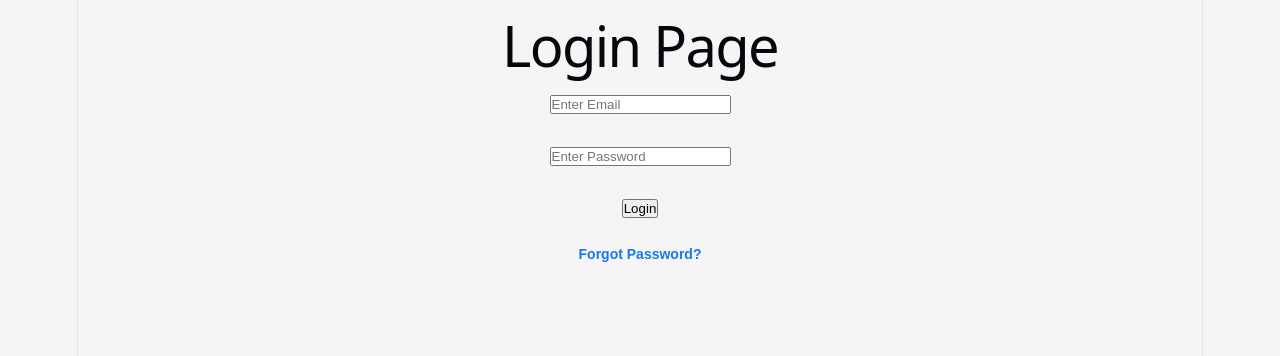
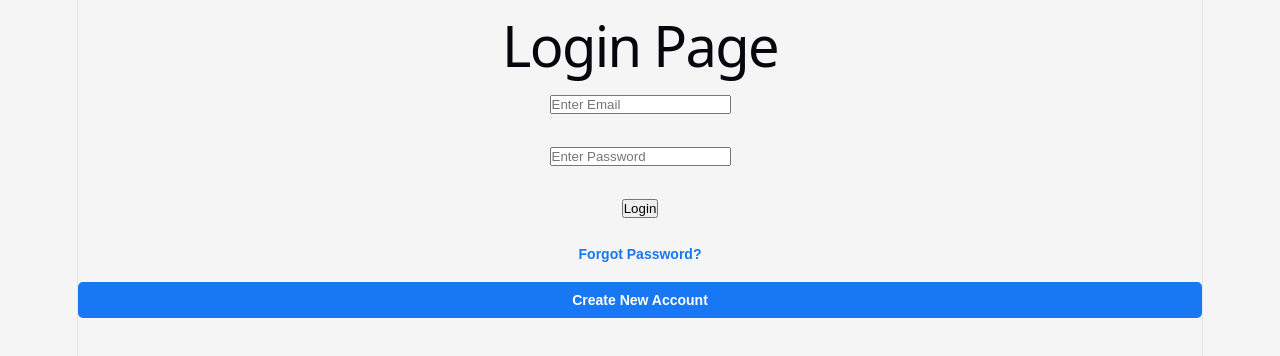
Before and after one commit to mahir954/social-media-frontend, a React (Vite) app: page /login in a window 1280 px wide. Shown: the top 356 px of the page. Built offline with nearby package versions, Linux system fonts and the light colour scheme; no server answers.

Commit message:
Update Login.jsx

```diff
--- a/src/pages/Login.jsx
+++ b/src/pages/Login.jsx
@@ -1,8 +1,11 @@
 import { useState } from "react";
+import { useNavigate } from "react-router-dom";
 
 function Login() {
   const [email, setEmail] = useState("");
   const [password, setPassword] = useState("");
+
+  const navigate = useNavigate();
 
   const handleLogin = async (e) => {
     e.preventDefault();
@@ -31,15 +34,12 @@ function Login() {
 
       localStorage.setItem("token", data.token);
       localStorage.setItem("userId", data.user._id);
+
       const savedAccounts =
-  JSON.parse(
-    localStorage.getItem("savedAccounts")
-  ) || [];
+        JSON.parse(localStorage.getItem("savedAccounts")) || [];
 
-const accountExists =
-  savedAccounts.some(
-    (account) =>
-      account.userId === data.user._id
+      const accountExists = savedAccounts.some(
+        (account) => account.userId === data.user._id
       );
 
       if (!accountExists) {
@@ -60,9 +60,51 @@ if (!accountExists) {
 
       console.log("User:", data.user);
       console.log("Token saved successfully");
+
+      navigate("/home");
+
     } catch (error) {
       console.error("Login Error:", error);
       alert("Server error");
+    }
+  };
+
+  const handleForgotPassword = async () => {
+    const email = prompt("Enter your registered email:");
+
+    if (!email) return;
+
+    try {
+      const response = await fetch(
+        "https://social-media-backend-9fag.onrender.com/api/auth/forgot-password",
+        {
+          method: "POST",
+          headers: {
+            "Content-Type": "application/json",
+          },
+          body: JSON.stringify({
+            email,
+          }),
+        }
+      );
+
+      const data = await response.json();
+
+      console.log("Response Status:", response.status);
+      console.log("Response Data:", data);
+
+      if (!response.ok) {
+        alert(data.message || "Failed to process request");
+        return;
+      }
+
+      alert(
+        `Password reset token generated:\n\n${data.resetToken}`
+      );
+
+    } catch (error) {
+      console.error("Forgot Password Error:", error);
+      alert(error.message);
     }
   };
 
@@ -94,45 +136,10 @@ if (!accountExists) {
         <button type="submit">
           Login
         </button>
+
         <button
-  onClick={async () => {
-    const email = prompt("Enter your registered email:");
-
-    if (!email) return;
-
-    try {
-      const response = await fetch(
-        "https://social-media-backend-9fag.onrender.com/api/auth/forgot-password",
-        {
-
-          method: "POST",
-          headers: {
-            "Content-Type": "application/json",
-          },
-          body: JSON.stringify({
-            email,
-          }),
-        }
-      );
-
-      const data = await response.json();
-      console.log("Response Status:", response.status);
-          console.log("Response Data:", data);
-
-      if (!response.ok) {
-        alert(data.message || "Failed to process request");
-        return;
-      }
-
-      alert(
-        `Password reset token generated:\n\n${data.resetToken}`
-      );
-
-    } catch (error) {
-      console.error("Forgot Password Error:", error);
-      alert(error.message);
-    }
-  }}
+          type="button"
+          onClick={handleForgotPassword}
           style={{
             display: "block",
             width: "100%",
@@ -149,6 +156,26 @@ if (!accountExists) {
         >
           Forgot Password?
         </button>
+
+        <button
+          type="button"
+          onClick={() => navigate("/register")}
+          style={{
+            display: "block",
+            width: "100%",
+            marginTop: "10px",
+            padding: "10px",
+            background: "#1877f2",
+            border: "none",
+            borderRadius: "5px",
+            color: "white",
+            cursor: "pointer",
+            fontWeight: "600",
+            fontSize: "14px",
+          }}
+        >
+          Create New Account
+        </button>
       </form>
     </div>
   );
```
Lines whose indentation alone changed are shown as unchanged.
